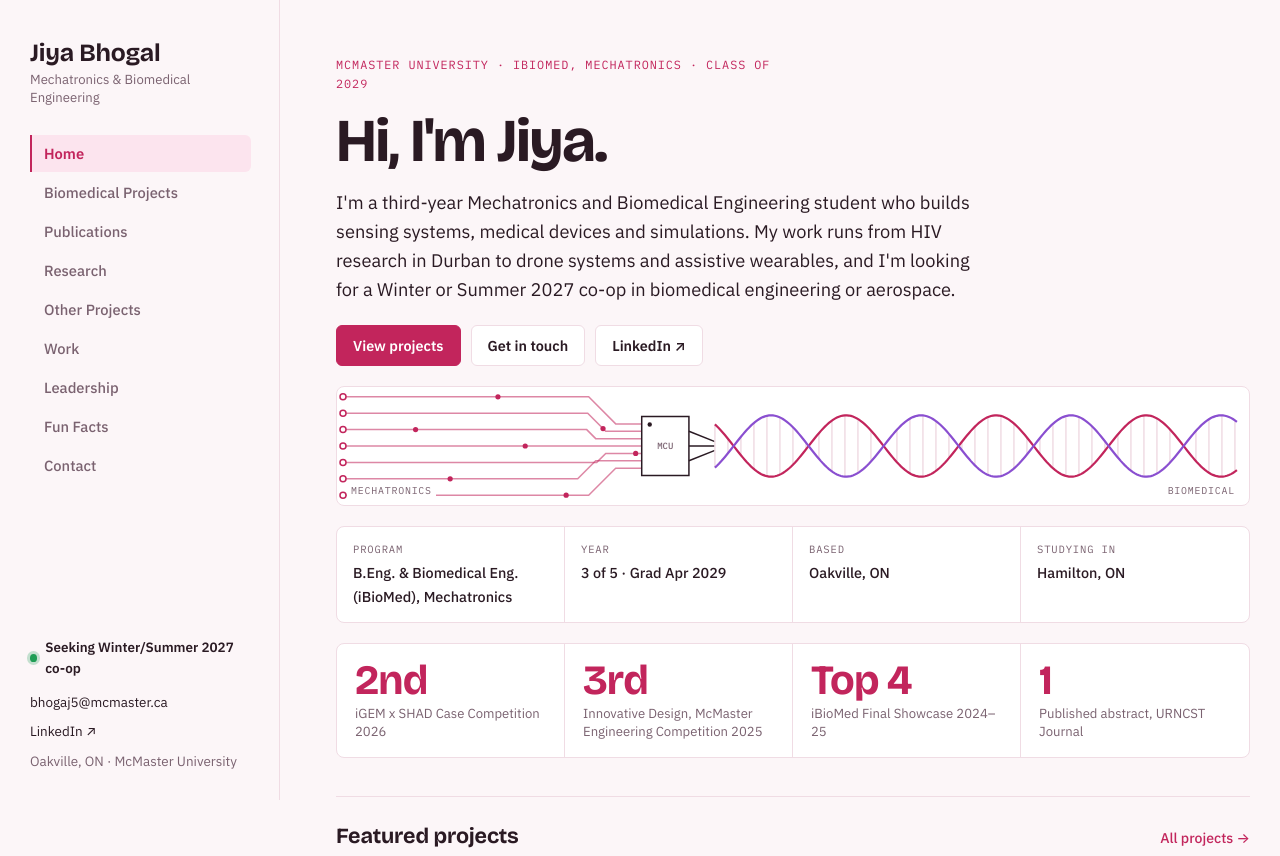
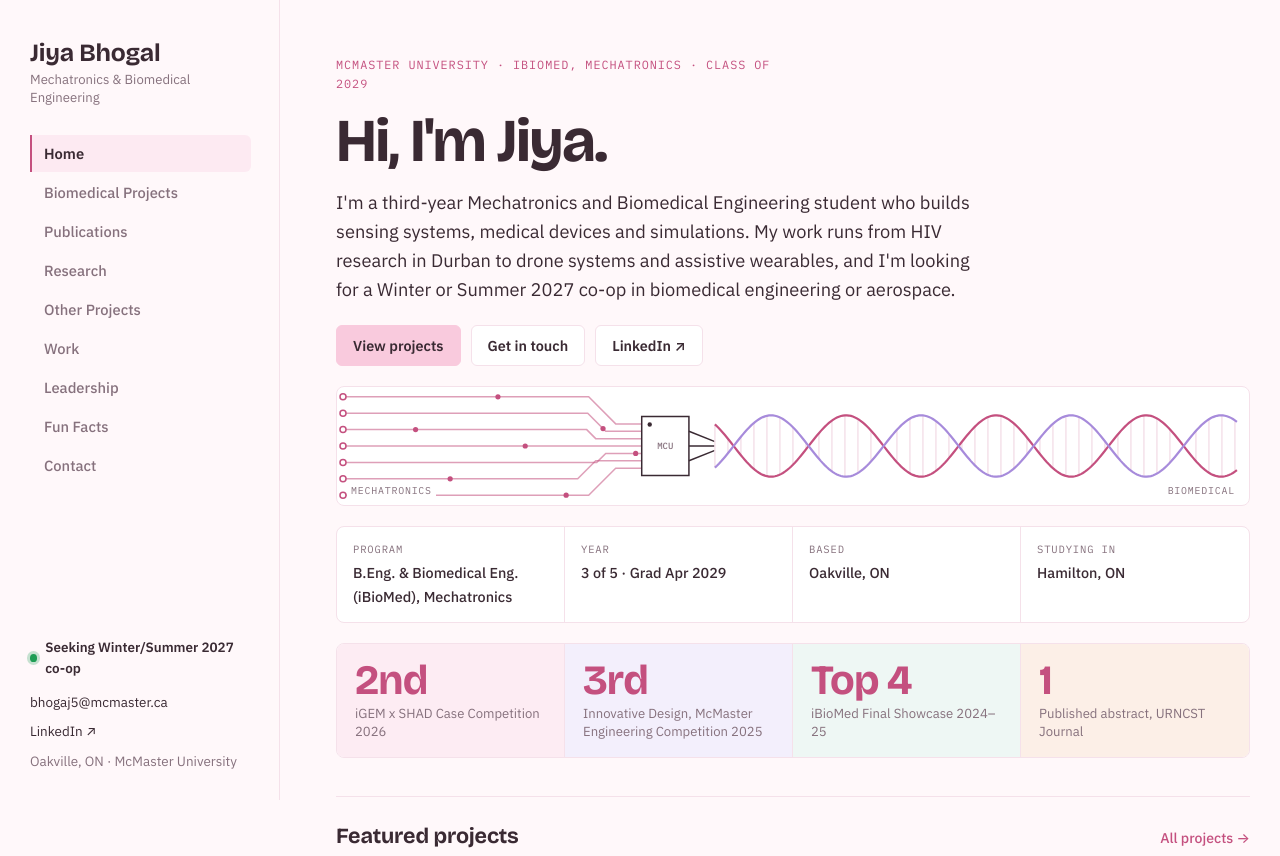
Before and after one commit to jiyabhogal/jiyabhogal.github.io, a plain HTML site: page index.html in a window 1280 px wide. Shown: the top 856 px of the page. Drawn offline with nearby package versions, Linux system fonts and the light colour scheme.

Commit message:
Pastel palette
Co-Authored-By: Claude Opus 5.5 <noreply@anthropic.com>
Claude-Session: https://claude.ai/code/session_01CjTu4G1FLXt3C24tRJ77Gf

```diff
--- a/index.html
+++ b/index.html
@@ -15,18 +15,21 @@
 <style>
 /* Layout: engineering-drawing title block as the header; a sheet index for nav; each page is one "sheet". */
 :root{
-  --bg:#FCF6F8; --paper:#FFFFFF; --ink:#2A1A23; --muted:#7A6270; --rule:#F0DCE4;
-  --accent:#C2255C; --accent-soft:#FCE4EE; --todo:#B4570C; --grid:rgba(194,37,92,.06); --accent2:#8A4FD0; --accent3:#D9782F; --on-accent:#FFFFFF;
+  --bg:#FFF8FA; --paper:#FFFFFF; --ink:#3A2A33; --muted:#86717D; --rule:#F5E1EA;
+  --accent:#C4507F; --accent-soft:#FDEAF2; --todo:#B4570C; --grid:rgba(196,80,127,.05); --accent2:#A78BDB; --accent3:#EFA477; --on-accent:#3A2A33;
+  --fill:#F9CADD; --fill2:#DCD0F5; --fill3:#CFE8E0;
   --display:"Bricolage Grotesque",ui-sans-serif,system-ui,sans-serif;
   --body:"IBM Plex Sans",ui-sans-serif,system-ui,-apple-system,"Segoe UI",sans-serif;
   --mono:"IBM Plex Mono",ui-monospace,SFMono-Regular,Menlo,monospace;
 }
 @media (prefers-color-scheme: dark){:root:not([data-theme="light"]){
-  --bg:#1A1016; --paper:#25161F; --ink:#F7EAF0; --muted:#C2A6B4; --rule:#3E2834;
-  --accent:#FF8FB9; --accent-soft:#3F1F2F; --todo:#F0A35E; --grid:rgba(255,143,185,.05); --accent2:#C4A2F5; --accent3:#F5B27C; --on-accent:#1A1016; color-scheme:dark}}
+  --bg:#1E171C; --paper:#2A2027; --ink:#F7ECF1; --muted:#C4ADB9; --rule:#40323B;
+  --accent:#F6B3CF; --accent-soft:#3E2A35; --todo:#F0A35E; --grid:rgba(246,179,207,.04); --accent2:#CDB8F5; --accent3:#F5C29E; --on-accent:#2A1F26;
+  --fill:#F3B9D0; --fill2:#CDBDF0; --fill3:#B9DDD1; color-scheme:dark}}
 :root[data-theme="dark"]{
-  --bg:#1A1016; --paper:#25161F; --ink:#F7EAF0; --muted:#C2A6B4; --rule:#3E2834;
-  --accent:#FF8FB9; --accent-soft:#3F1F2F; --todo:#F0A35E; --grid:rgba(255,143,185,.05); --accent2:#C4A2F5; --accent3:#F5B27C; --on-accent:#1A1016; color-scheme:dark}
+  --bg:#1E171C; --paper:#2A2027; --ink:#F7ECF1; --muted:#C4ADB9; --rule:#40323B;
+  --accent:#F6B3CF; --accent-soft:#3E2A35; --todo:#F0A35E; --grid:rgba(246,179,207,.04); --accent2:#CDB8F5; --accent3:#F5C29E; --on-accent:#2A1F26;
+  --fill:#F3B9D0; --fill2:#CDBDF0; --fill3:#B9DDD1; color-scheme:dark}
 
 *{box-sizing:border-box}
 body{background:var(--bg);color:var(--ink);font-family:var(--body);font-size:16px;line-height:1.6;
@@ -290,6 +293,19 @@ body{background-image:none;padding-block:0}
   .quick div:nth-child(2){border-right:0}.quick div:nth-child(-n+2){border-bottom:1px solid var(--rule)}
   .featured{grid-template-columns:1fr}
 }
+
+/* Pastel fills */
+.btn.primary{background:var(--fill);border-color:var(--fill);color:var(--on-accent)}
+.btn.primary:hover{color:var(--on-accent);filter:brightness(1.03)}
+.facts-grid .fact.big{background:var(--fill)}
+.facts-grid .fact.big:nth-child(4){background:var(--fill2)}
+.facts-grid .fact.big:nth-child(8){background:var(--fill3)}
+.facts-grid .fact.big .sym{border-color:color-mix(in srgb,var(--on-accent) 25%,transparent)}
+.stat:nth-child(1){background:color-mix(in srgb,var(--fill) 35%,var(--paper))}
+.stat:nth-child(2){background:color-mix(in srgb,var(--fill2) 35%,var(--paper))}
+.stat:nth-child(3){background:color-mix(in srgb,var(--fill3) 35%,var(--paper))}
+.stat:nth-child(4){background:color-mix(in srgb,var(--accent3) 18%,var(--paper))}
+.side nav button[aria-current="page"]{color:var(--ink)}
 </style>
 </head>
 <body>
```
